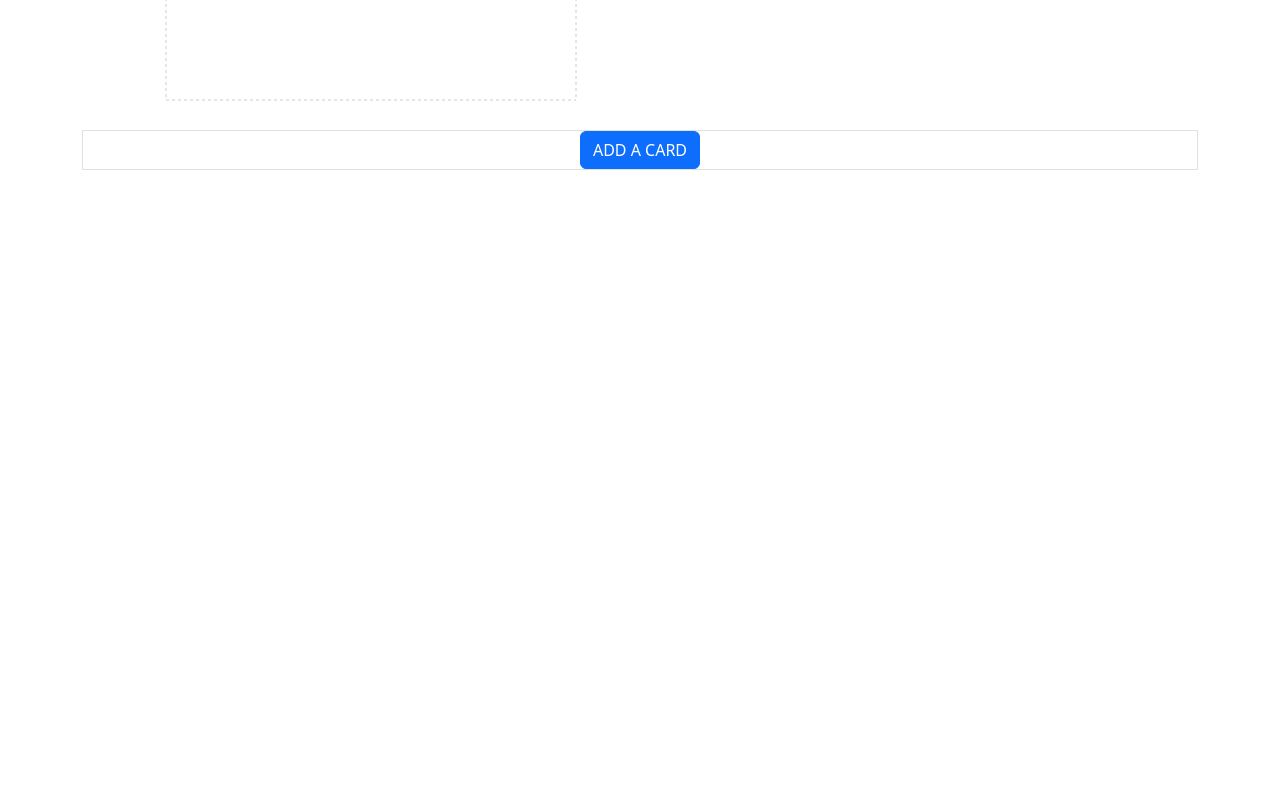
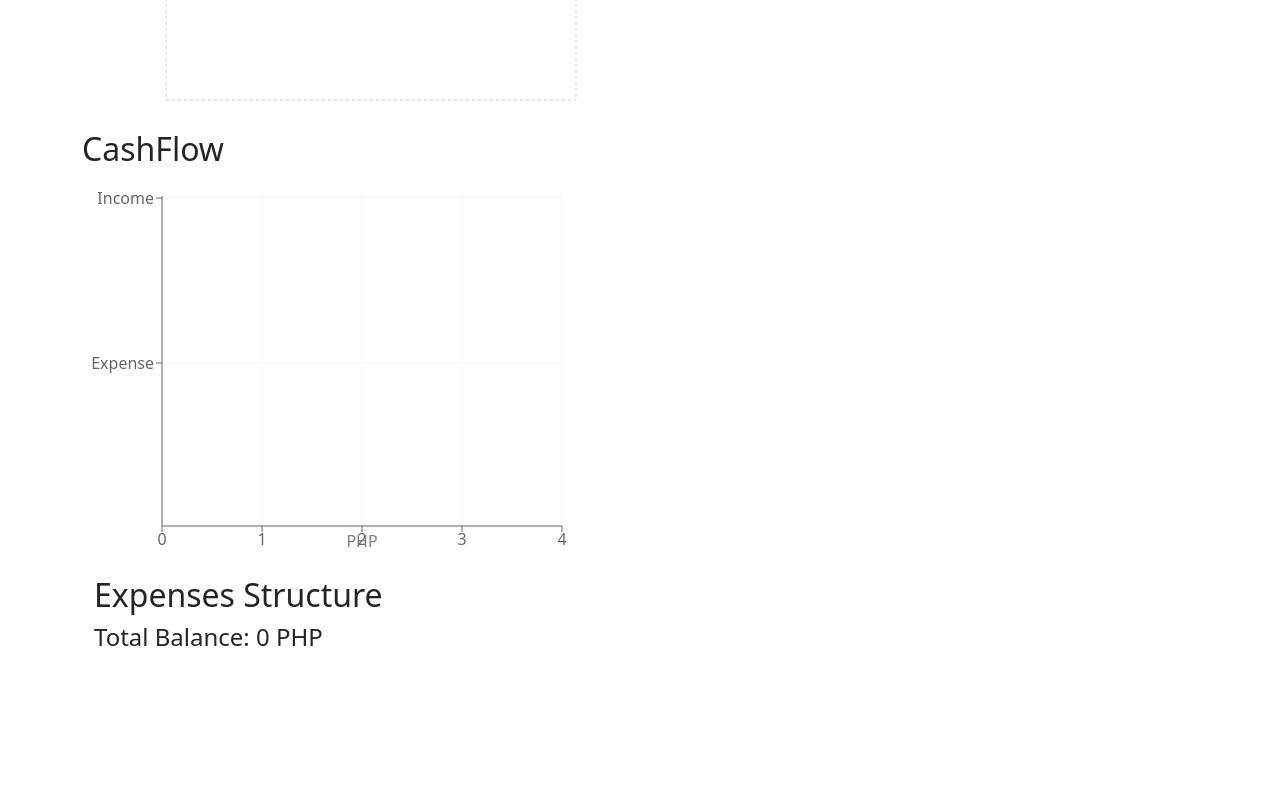
Before and after one commit to NimaBori/expense-tracker, a React (Create React App) app: page / in a window 1280 px wide. Shown: the part 420-1220 px from the top of the page. Before the commit the page ends 800 px from the top, so only its background shows below. Built offline with nearby package versions, Linux system fonts and the light colour scheme.

Commit message:
create EpensesStructure component.

```diff
--- a/src/components/cards/BalanceTrend.js
+++ b/src/components/cards/BalanceTrend.js
@@ -24,11 +24,9 @@ const BalanceTrend = () => {
         return transact.date;
       })
     ),
-  ];
+  ].sort((a, b) => a - b);
 
-  const soretedDates = dates.sort((a, b) => a - b);
-
-  soretedDates.map((date) => {
+  dates.map((date) => {
     allBalances.push({
       date,
       balance: transactions
--- a/src/components/cards/Cards.js
+++ b/src/components/cards/Cards.js
@@ -5,9 +5,15 @@ import BalanceTrend from "./BalanceTrend";
 import EmptyCard from "./EmptyCard";
 import SpendingByCatergories from "./SpendingByCatergories";
 import ExpensesStructure from "./ExpensesStructure";
+import CashFlow from "./CashFlow";
 
 const Cards = () => {
-  const [cards, setCards] = useState([<Dashboard />, <BalanceTrend />]);
+  const [cards, setCards] = useState([
+    <Dashboard />,
+    <BalanceTrend />,
+    <CashFlow />,
+    <ExpensesStructure />,
+  ]);
 
   const handleAddCards = (newCard) => {
     let allTags = [];
--- /dev/null
+++ b/src/components/cards/CashFlow.js
@@ -0,0 +1,111 @@
+import {
+  ComposedChart,
+  Line,
+  Area,
+  Bar,
+  XAxis,
+  YAxis,
+  CartesianGrid,
+  Tooltip,
+  Legend,
+  ResponsiveContainer,
+} from "recharts";
+import { useGlobalContext } from "../context";
+
+const CashFlow = () => {
+  const { transactions } = useGlobalContext();
+  const data = [
+    {
+      name: "Income",
+      balance: transactions
+        .map((transact) => {
+          if (transact.type === "income") {
+            return transact.amount;
+          }
+        })
+        .reduce((acc, cur) => {
+          let num = typeof cur === "number" ? cur : Number(cur);
+          if (!isNaN(num)) {
+            return acc + cur;
+          }
+          return acc;
+        }, 0),
+    },
+    {
+      name: "Expense",
+      balance: Math.abs(
+        transactions
+          .map((transact) => {
+            if (transact.type === "expense") {
+              return transact.amount;
+            }
+          })
+          .reduce((acc, cur) => {
+            let num = typeof cur === "number" ? cur : Number(cur);
+            if (!isNaN(num)) {
+              return acc + cur;
+            }
+            return acc;
+          }, 0)
+      ),
+    },
+  ];
+
+  // const income = transactions
+  //   .map((transact) => {
+  //     if (transact.type === "income") {
+  //       return transact.amount;
+  //     }
+  //   })
+  //   .reduce((acc, cur) => {
+  //     let num = typeof cur === "number" ? cur : Number(cur);
+  //     if (!isNaN(num)) {
+  //       return acc + cur;
+  //     }
+  //     return acc;
+  //   }, 0);
+
+  // const expense = transactions
+  //   .map((transact) => {
+  //     if (transact.type === "expense") {
+  //       return transact.amount;
+  //     }
+  //   })
+  //   .reduce((acc, cur) => {
+  //     let num = typeof cur === "number" ? cur : Number(cur);
+  //     if (!isNaN(num)) {
+  //       return acc + cur;
+  //     }
+  //     return acc;
+  //   }, 0);
+
+  return (
+    <>
+      <h2>CashFlow </h2>
+      <div width="100%" height="100%">
+        <ComposedChart
+          layout="vertical"
+          width={500}
+          height={400}
+          data={data}
+          margin={{
+            top: 20,
+            right: 20,
+            bottom: 20,
+            left: 20,
+          }}
+        >
+          <CartesianGrid stroke="#f5f5f5" />
+          <XAxis type="number" label="PHP" />
+          <YAxis dataKey="name" type="category" scale="band" />
+          <Tooltip />
+          {/* <Legend /> */}
+          <Area fill="#8884d8" stroke="#8884d8" />
+          <Bar dataKey="balance" barSize={100} fill="#413ea0" />
+        </ComposedChart>
+      </div>
+    </>
+  );
+};
+
+export default CashFlow;
--- a/src/components/cards/ExpensesStructure.js
+++ b/src/components/cards/ExpensesStructure.js
@@ -1,7 +1,143 @@
-import React from "react";
+import React, { useState } from "react";
+import { PieChart, Pie, Sector, ResponsiveContainer } from "recharts";
+import { useGlobalContext } from "../context";
+import { Container } from "react-bootstrap";
 
 const ExpensesStructure = () => {
-  return <div>This is ExpensesStructure component</div>;
+  const { transactions } = useGlobalContext();
+  const [activeIndex, setActiveIndex] = useState(0);
+  const currentBalance = transactions
+    .map((transact) => transact.amount)
+    .reduce((acc, cur) => acc + cur, 0);
+  let expensesStractue = [];
+  const categories = [
+    ...new Set(
+      transactions.map((transact, index) => {
+        return transact.category;
+      })
+    ),
+  ];
+
+  categories.map((category) => {
+    expensesStractue.push({
+      name: category,
+      value: Math.abs(
+        transactions
+          .map((transac, index) => {
+            if (transac.category === category && transac.type === "expense") {
+              return transac.amount;
+            }
+          })
+          .reduce((acc, cur) => {
+            let num = typeof cur === "number" ? cur : Number(cur);
+            if (!isNaN(num)) {
+              return acc + cur;
+            }
+            return acc;
+          }, 0)
+      ),
+    });
+  });
+
+  const renderActiveShape = (props) => {
+    const RADIAN = Math.PI / 180;
+    const {
+      cx,
+      cy,
+      midAngle,
+      innerRadius,
+      outerRadius,
+      startAngle,
+      endAngle,
+      fill,
+      payload,
+      percent,
+      value,
+    } = props;
+    const sin = Math.sin(-RADIAN * midAngle);
+    const cos = Math.cos(-RADIAN * midAngle);
+    const sx = cx + (outerRadius + 10) * cos;
+    const sy = cy + (outerRadius + 10) * sin;
+    const mx = cx + (outerRadius + 30) * cos;
+    const my = cy + (outerRadius + 30) * sin;
+    const ex = mx + (cos >= 0 ? 1 : -1) * 22;
+    const ey = my;
+    const textAnchor = cos >= 0 ? "start" : "end";
+
+    return (
+      <g>
+        <text x={cx} y={cy} dy={8} textAnchor="middle" fill={fill}>
+          {payload.name}
+        </text>
+        <Sector
+          cx={cx}
+          cy={cy}
+          innerRadius={innerRadius}
+          outerRadius={outerRadius}
+          startAngle={startAngle}
+          endAngle={endAngle}
+          fill={fill}
+        />
+        <Sector
+          cx={cx}
+          cy={cy}
+          startAngle={startAngle}
+          endAngle={endAngle}
+          innerRadius={outerRadius + 6}
+          outerRadius={outerRadius + 10}
+          fill={fill}
+        />
+        <path
+          d={`M${sx},${sy}L${mx},${my}L${ex},${ey}`}
+          stroke={fill}
+          fill="none"
+        />
+        <circle cx={ex} cy={ey} r={2} fill={fill} stroke="none" />
+        <text
+          x={ex + (cos >= 0 ? 1 : -1) * 12}
+          y={ey}
+          textAnchor={textAnchor}
+          fill="#333"
+        >{`PHP ${value}`}</text>
+        <text
+          x={ex + (cos >= 0 ? 1 : -1) * 5}
+          y={ey}
+          dy={18}
+          textAnchor={textAnchor}
+          fill="#999"
+        >
+          {`(Rate ${(percent * 100).toFixed(2)}%)`}
+        </text>
+      </g>
+    );
+  };
+
+  const onPieEnter = (_, index) => {
+    setActiveIndex(index);
+  };
+
+  return (
+    <Container>
+      <h2>Expenses Structure</h2>
+      <h4>Total Balance: {currentBalance} PHP</h4>
+      <Container width="100%" height="100%">
+        <PieChart width={400} height={400}>
+          <Pie
+            activeIndex={activeIndex}
+            activeShape={renderActiveShape}
+            data={expensesStractue}
+            cx="50%"
+            cy="50%"
+            innerRadius={60}
+            outerRadius={80}
+            fill="#8884d8"
+            dataKey="value"
+            onMouseEnter={onPieEnter}
+          />
+        </PieChart>
+      </Container>
+    </Container>
+  );
 };
 
 export default ExpensesStructure;
```
